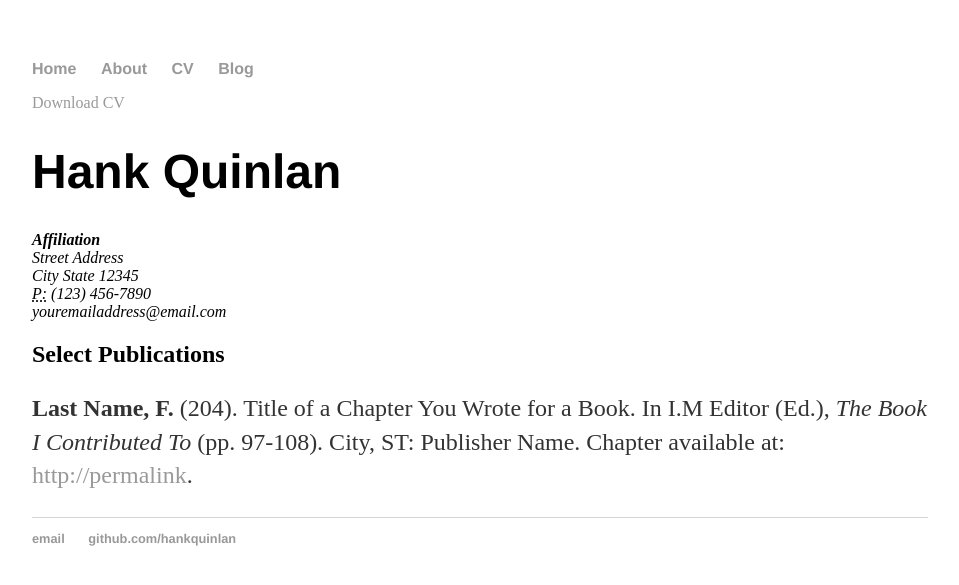
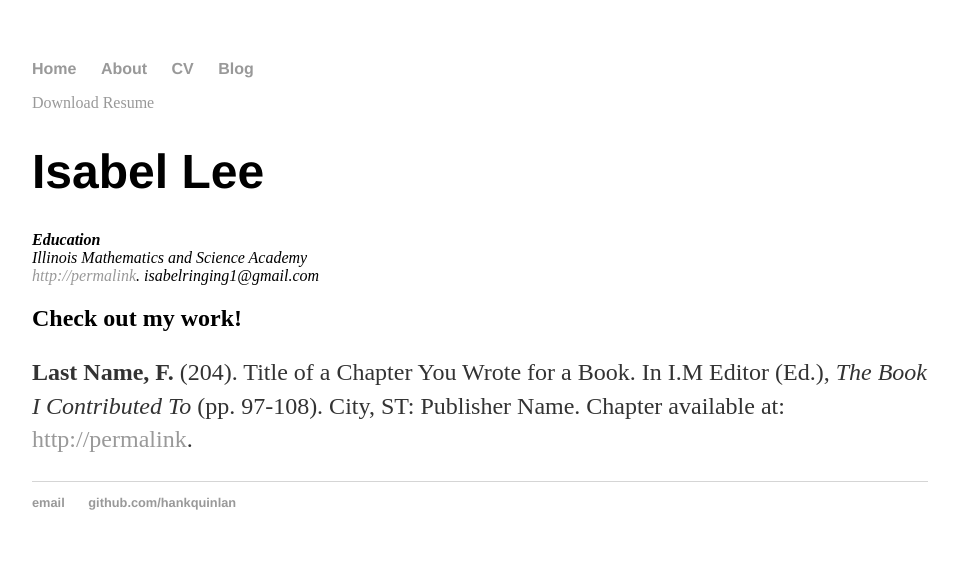
Before and after one commit to isabelringing1/old_website, a Jekyll site: the page built from cv/index.html, in a window 1280 px wide. Shown: the top 585 px of the page, without its empty margins (160-1119 px from the left). Built offline with Jekyll 4.4.1, drawn with Linux system fonts in a browser that asks for light colours.

Commit message:
Update index.html

```diff
--- a/cv/index.html
+++ b/cv/index.html
@@ -1,20 +1,19 @@
 ---
 layout: default
-title: CV of Your Name
+title: My Resume
 ---
 
 	<div class="cv">
-		<a href="#" class="download" title="Download CV as PDF">Download CV</a>
-					<h1>Hank Quinlan</h1>
+		<a href="#" class="download" title="Download Resume as PDF">Download Resume</a>
+					<h1>Isabel Lee</h1>
 					<address>
-					<strong>Affiliation</strong><br>
-					Street Address<br>
-					City State 12345<br>
-					<abbr title="phone">P:</abbr> (123) 456-7890<br>
-					<span class="obfuscate">youremailaddress@email.com</span>
+					<strong>Education</strong><br>
+					Illinois Mathematics and Science Academy<br>
+					<a href="#">http://permalink</a>.
+					<span class="obfuscate">isabelringing1@gmail.com</span>
 					</address>
 
-					<h2>Select Publications</h2>
+					<h2>Check out my work!</h2>
 
 					<p><strong>Last Name, F.</strong> (204). Title of a Chapter You Wrote for a Book. In I.M Editor (Ed.), <em>The Book I Contributed To</em> (pp. 97-108). City, ST: Publisher Name. Chapter available at: <a href="#">http://permalink</a>.
 
```
